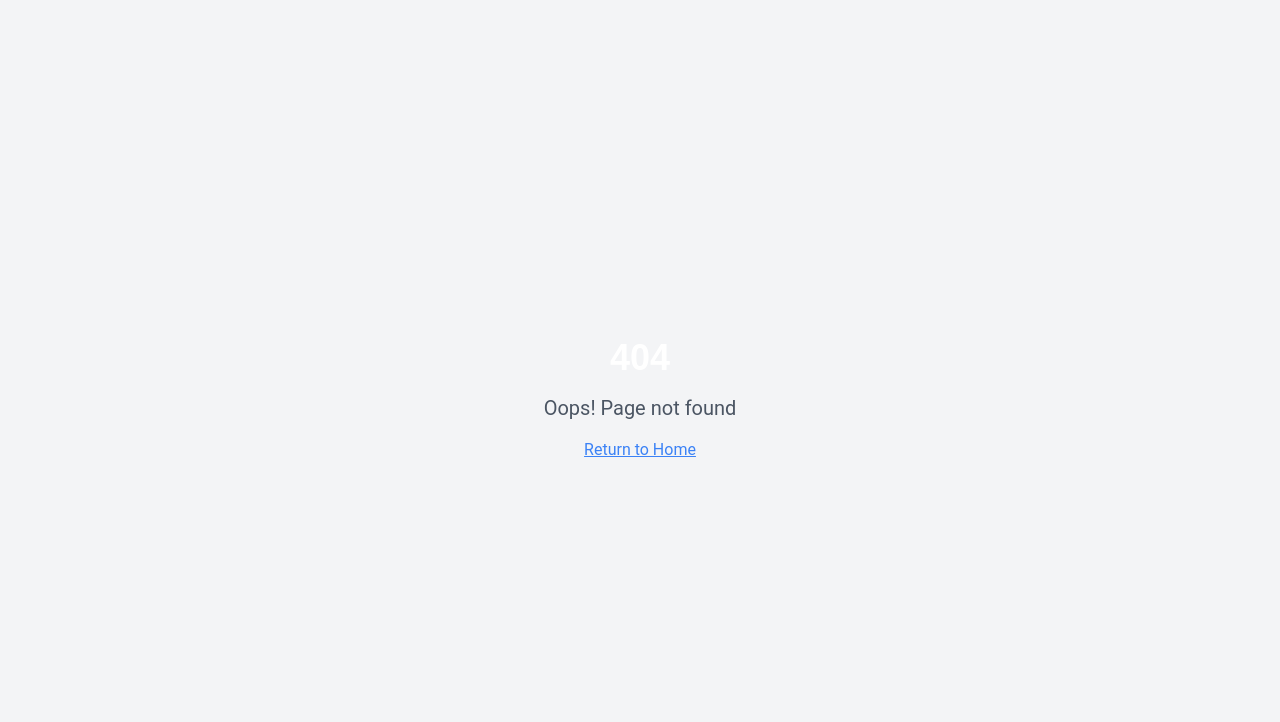
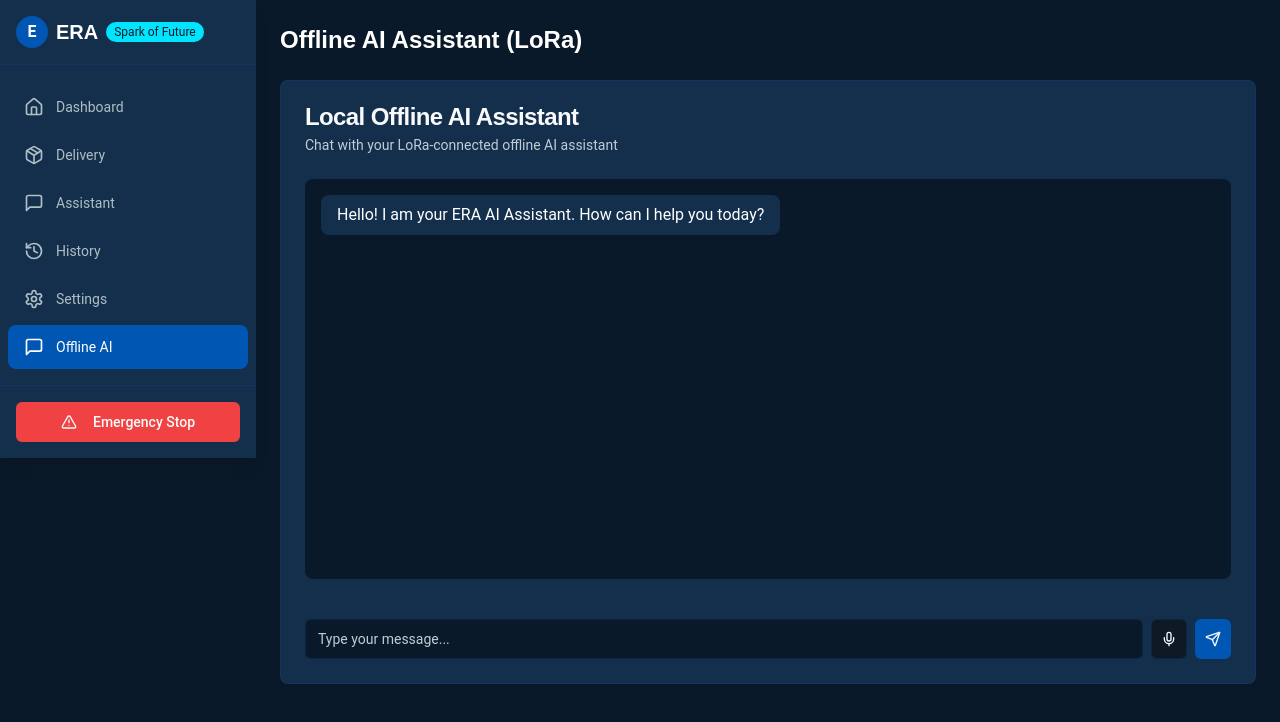
Before and after one commit to AnuragShivoham/era-drone-navigator, a React (Vite) app: page /offline-ai in a window 1280 px wide. Before the commit this address had no page. Shown: the top 722 px of the page. Built offline with nearby package versions, Linux system fonts and the light colour scheme.

Commit message:
feat: Integrate AI assistant tab
Adds a new tab to the application for interacting with a local/offline AI server. This tab allows users to communicate with the AI via LoRa.

```diff
--- a/src/App.tsx
+++ b/src/App.tsx
@@ -1,4 +1,3 @@
-
 import { Toaster } from "@/components/ui/toaster";
 import { Toaster as Sonner } from "@/components/ui/sonner";
 import { TooltipProvider } from "@/components/ui/tooltip";
@@ -10,6 +9,7 @@ import Assistant from "./pages/Assistant";
 import History from "./pages/History";
 import Settings from "./pages/Settings";
 import NotFound from "./pages/NotFound";
+import OfflineAI from "./pages/OfflineAI";
 
 const queryClient = new QueryClient();
 
@@ -23,6 +23,7 @@ const App = () => (
           <Route path="/" element={<Index />} />
           <Route path="/delivery" element={<Delivery />} />
           <Route path="/assistant" element={<Assistant />} />
+          <Route path="/offline-ai" element={<OfflineAI />} />
           <Route path="/history" element={<History />} />
           <Route path="/settings" element={<Settings />} />
           <Route path="*" element={<NotFound />} />
--- a/src/components/layout/NavLayout.tsx
+++ b/src/components/layout/NavLayout.tsx
@@ -39,6 +39,11 @@ const navItems: NavItem[] = [
     icon: Settings,
     label: 'Settings',
     path: '/settings'
+  },
+  {
+    icon: MessageSquare,
+    label: 'Offline AI',
+    path: '/offline-ai'
   }
 ];
 
--- /dev/null
+++ b/src/pages/OfflineAI.tsx
@@ -0,0 +1,130 @@
+
+import React, { useState, useRef, useEffect } from "react";
+import NavLayout from "@/components/layout/NavLayout";
+import {
+  Card,
+  CardContent,
+  CardHeader,
+  CardTitle,
+  CardDescription,
+  CardFooter,
+} from "@/components/ui/card";
+import { Input } from "@/components/ui/input";
+import { Button } from "@/components/ui/button";
+import { Send, Mic } from "lucide-react";
+import { useToast } from "@/hooks/use-toast";
+import { useOfflineAssistant } from "@/hooks/useOfflineAssistant";
+
+const OfflineAI = () => {
+  const { toast } = useToast();
+  const [message, setMessage] = useState("");
+  const { chatHistory, sendMessage, isProcessing } = useOfflineAssistant();
+
+  const chatContainerRef = useRef<HTMLDivElement>(null);
+
+  useEffect(() => {
+    if (chatContainerRef.current) {
+      chatContainerRef.current.scrollTop = chatContainerRef.current.scrollHeight;
+    }
+  }, [chatHistory]);
+
+  const handleSendMessage = () => {
+    if (!message.trim()) return;
+    sendMessage(message);
+    setMessage("");
+  };
+
+  const handleVoiceRecord = () => {
+    toast({
+      title: "Voice recording for LoRa offline AI is not yet implemented.",
+      description: "This feature is planned for future updates.",
+    });
+  };
+
+  return (
+    <NavLayout>
+      <div className="space-y-6">
+        <h1 className="text-2xl font-bold">Offline AI Assistant (LoRa)</h1>
+
+        <Card className="bg-era-card border-era-primary/20">
+          <CardHeader>
+            <CardTitle>Local Offline AI Assistant</CardTitle>
+            <CardDescription>
+              Chat with your LoRa-connected offline AI assistant
+            </CardDescription>
+          </CardHeader>
+
+          <CardContent>
+            <div
+              ref={chatContainerRef}
+              className="h-[400px] overflow-y-auto mb-4 space-y-4 p-4 bg-era-background rounded-lg"
+            >
+              {chatHistory.map((chat, index) => (
+                <div
+                  key={index}
+                  className={`flex ${
+                    chat.sender === "user" ? "justify-end" : "justify-start"
+                  }`}
+                >
+                  <div
+                    className={`
+                      max-w-[80%] rounded-lg px-4 py-2
+                      ${
+                        chat.sender === "user"
+                          ? "bg-era-primary text-white"
+                          : "bg-era-card text-era-text"
+                      }
+                    `}
+                  >
+                    {chat.message}
+                  </div>
+                </div>
+              ))}
+              {isProcessing && (
+                <div className="flex justify-start max-w-[80%] rounded-lg px-4 py-2 bg-era-card text-era-text italic opacity-70">
+                  Assistant is typing...
+                </div>
+              )}
+            </div>
+          </CardContent>
+
+          <CardFooter>
+            <div className="flex w-full space-x-2">
+              <Input
+                value={message}
+                onChange={(e) => setMessage(e.target.value)}
+                placeholder="Type your message..."
+                className="bg-era-background border-era-primary/20"
+                onKeyDown={(e) => {
+                  if (e.key === "Enter") {
+                    handleSendMessage();
+                  }
+                }}
+              />
+              <Button
+                type="button"
+                size="icon"
+                variant="outline"
+                className="border-era-primary/20"
+                onClick={handleVoiceRecord}
+              >
+                <Mic className="h-4 w-4" />
+              </Button>
+              <Button
+                type="button"
+                size="icon"
+                className="bg-era-primary hover:bg-era-primary/80"
+                onClick={handleSendMessage}
+                disabled={isProcessing}
+              >
+                <Send className="h-4 w-4" />
+              </Button>
+            </div>
+          </CardFooter>
+        </Card>
+      </div>
+    </NavLayout>
+  );
+};
+
+export default OfflineAI;
```
